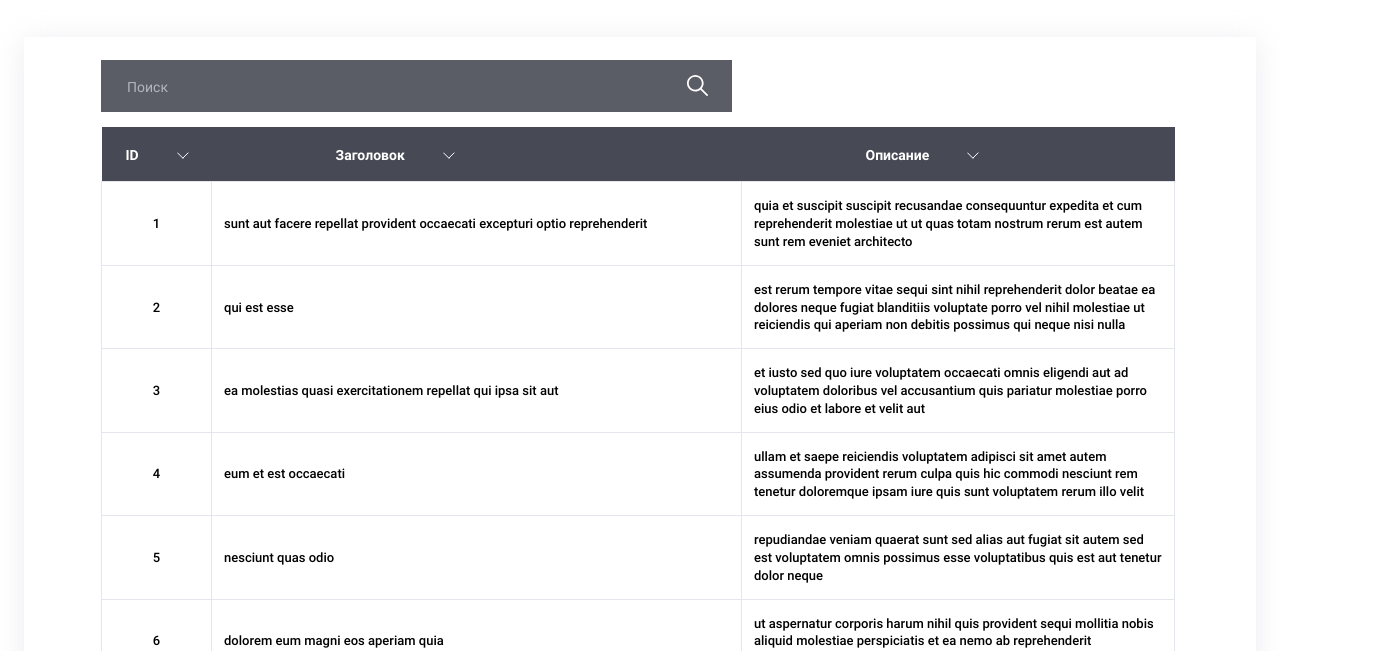
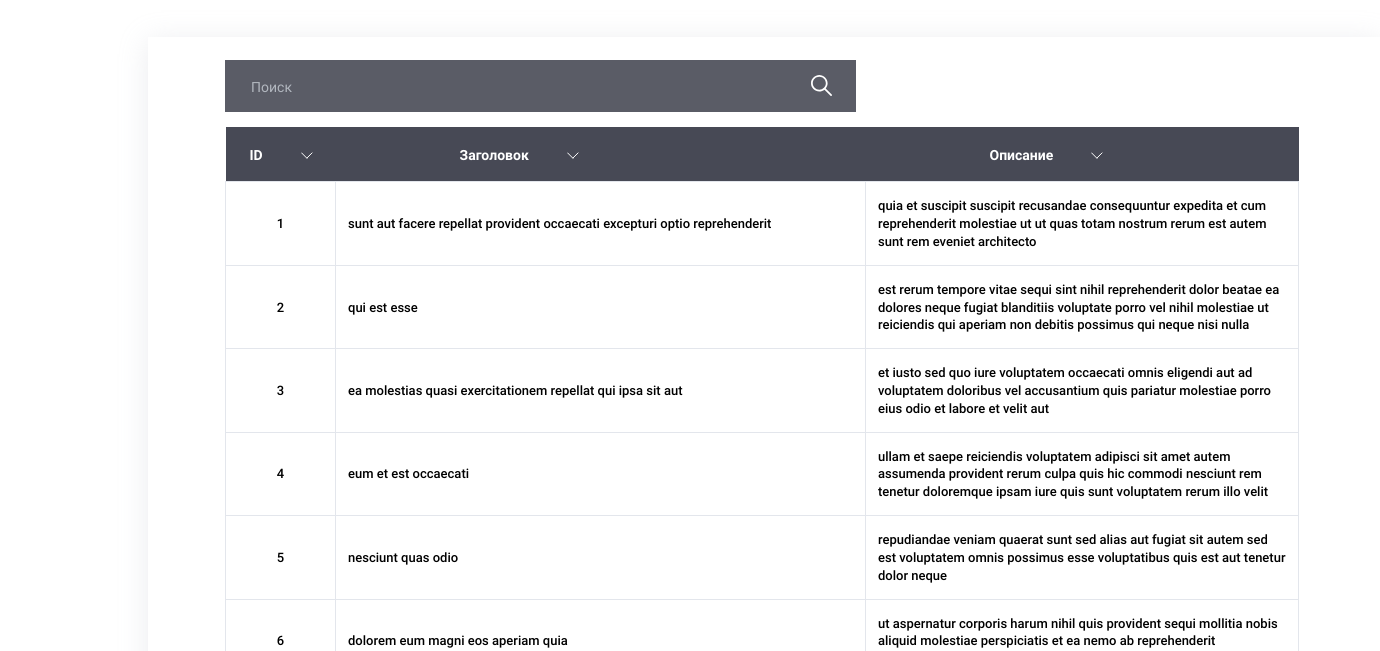
Before and after one commit to mirael26/abarus-test, a React app: page /#/posts in a window 1280 px wide. Shown: the part 149-800 px from the top of the page, 1380 px wide, since content can reach past the window. Built offline with nearby package versions, Linux system fonts and the light colour scheme.

Commit message:
Correct posts margins

```diff
--- a/src/components/posts/posts.scss
+++ b/src/components/posts/posts.scss
@@ -1,6 +1,6 @@
 .posts {
   width: 1232px;
-  margin: 186px auto 0;
+  margin: 186px 148px 100px;
   padding: 23px 77px 12px;
   background: $bg-light;
   box-shadow: 0px 4px 27px rgba(230, 231, 234, 0.78);
```
